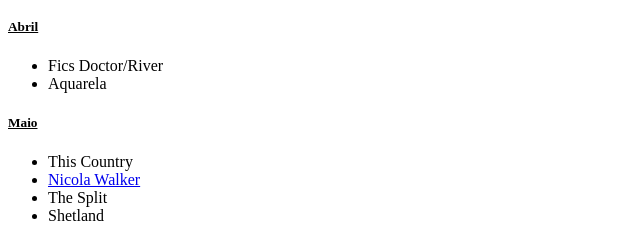
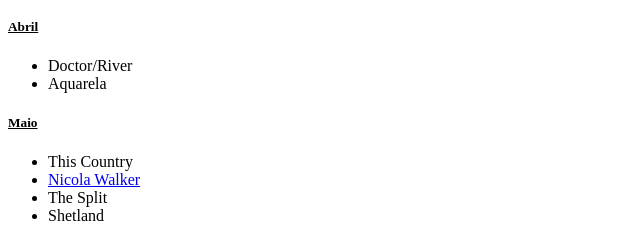
Before and after one commit to rebeca-lmv/bbk, a plain HTML site: page index.html in a window 1280 px wide. Shown: the part 859-1098 px from the top of the page, 0-640 px from the left. Drawn offline with Linux system fonts and the light colour scheme.

Commit message:
Update index.html

```diff
--- a/index.html
+++ b/index.html
@@ -46,7 +46,7 @@
         </ul>
         <h5><b><u>Abril</u></b></h5>
         <ul>
-          <li>Fics Doctor/River</li>
+          <li>Doctor/River</li>
           <li>Aquarela</li>
         </ul>
         <h5><b><u>Maio</u></b></h5>
```
